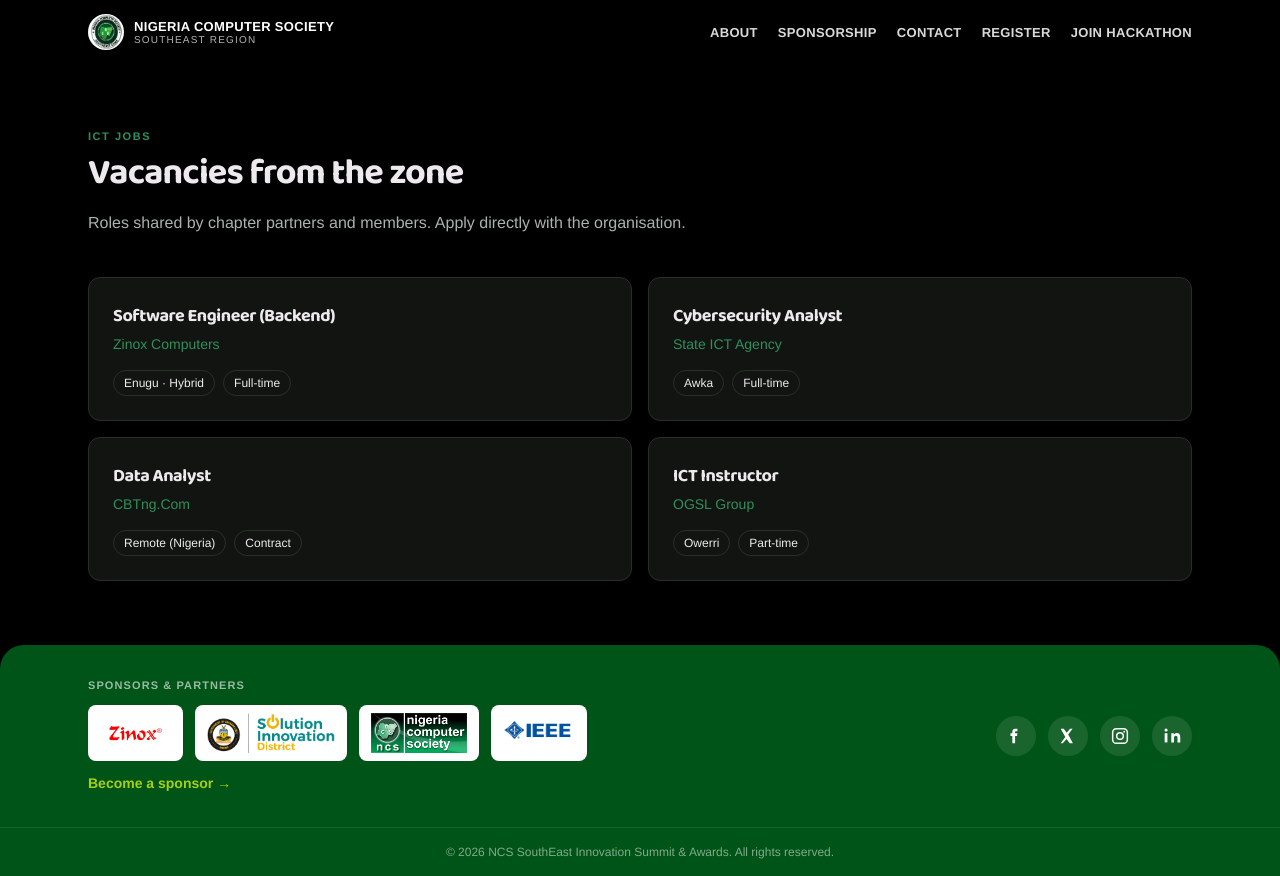
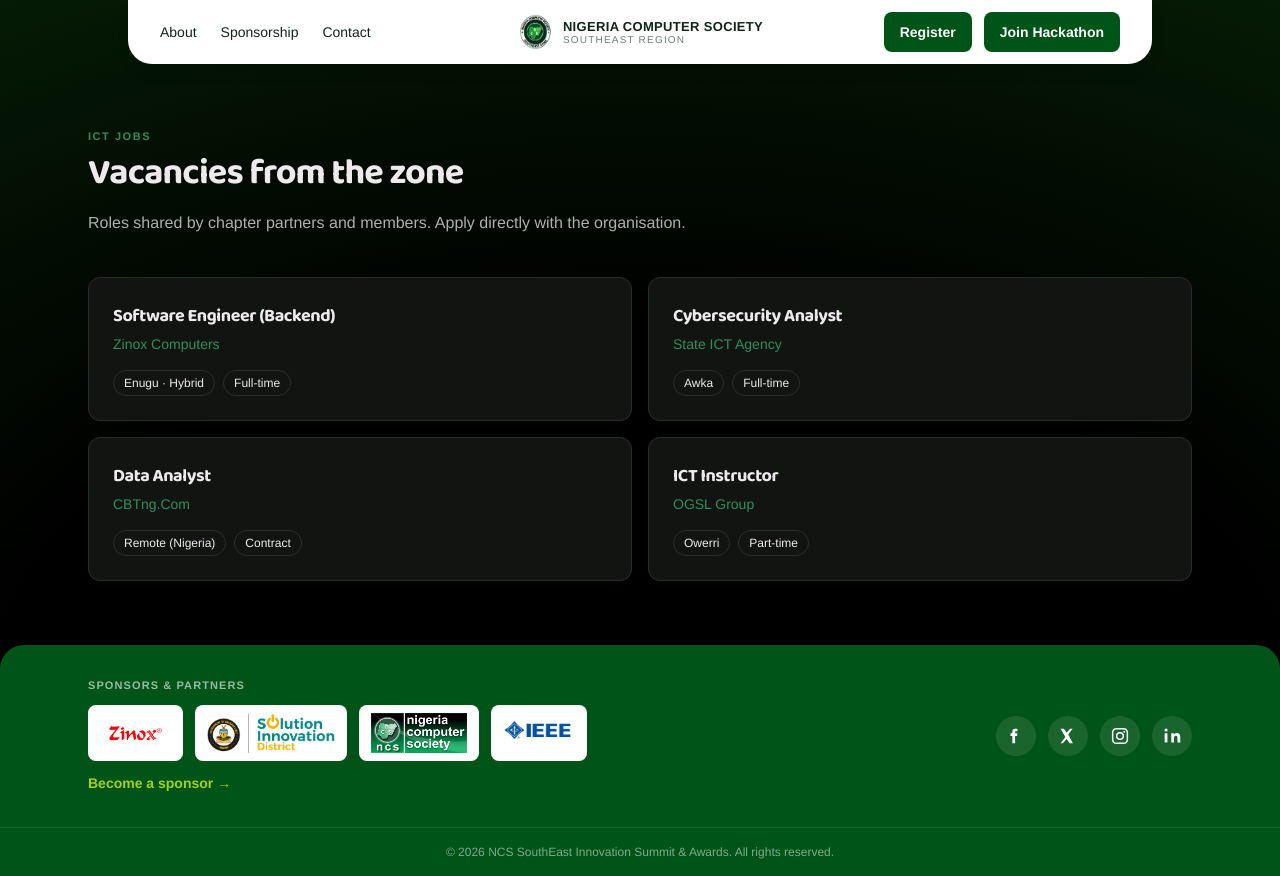
Before and after one commit to Gpcode233/upgraded-guacamole, a Next.js app: page /jobs in a window 1280 px wide. Built offline with nearby package versions, Linux system fonts and the light colour scheme.

Commit message:
new changes

```diff
--- a/app/chapters/[slug]/page.tsx
+++ b/app/chapters/[slug]/page.tsx
@@ -51,7 +51,7 @@
           <h2 className="text-sm font-semibold">Get involved</h2>
           <div className="mt-4 flex flex-col gap-3">
             <Link
-              href="/join"
+              href="/contact"
               className="rounded-lg bg-brand-deep px-4 py-2.5 text-center text-sm font-semibold text-white hover:opacity-90"
             >
               Join this chapter
--- a/app/components/carousel.tsx
+++ b/app/components/carousel.tsx
@@ -295,20 +295,46 @@
                 className="flex flex-col items-center gap-3"
               >
                 <span
-                  aria-hidden
-                  className="grid aspect-square w-full max-w-[9rem] place-items-center overflow-hidden rounded-full bg-white/15 text-white/60 ring-2 ring-white/30 backdrop-blur-md sm:max-w-[10.5rem]"
+                  aria-hidden={speaker.photo ? undefined : true}
+                  className="relative grid aspect-square w-full max-w-[9rem] place-items-center overflow-hidden rounded-full bg-white/15 text-white/60 ring-2 ring-white/30 backdrop-blur-md sm:max-w-[10.5rem]"
                 >
+                  {speaker.photo ? (
+                    <Image
+                      src={speaker.photo}
+                      alt={speaker.name}
+                      fill
+                      sizes="168px"
+                      className={
+                        speaker.photoFit === "contain"
+                          ? "bg-white object-contain p-2"
+                          : "object-cover object-top"
+                      }
+                    />
+                  ) : (
                     <svg viewBox="0 0 24 24" className="h-3/5 w-3/5" fill="currentColor">
                       <circle cx="12" cy="8.5" r="4" />
                       <path d="M4 21c0-4.4 3.6-7.5 8-7.5s8 3.1 8 7.5H4Z" />
                     </svg>
+                  )}
                 </span>
+                <div>
                   <p className="text-sm font-semibold leading-tight text-white sm:text-base">
                     {speaker.name}
                   </p>
+                  {speaker.note ? (
+                    <p className="mt-1 text-xs font-semibold uppercase tracking-wide text-accent">
+                      {speaker.note}
+                    </p>
+                  ) : null}
+                </div>
               </li>
             ))}
           </ul>
+        ) : null}
+        {slide.speakers?.find((speaker) => speaker.photoCredit) ? (
+          <p className="relative z-10 -mt-4 text-[10px] text-white/40">
+            {slide.speakers.find((speaker) => speaker.photoCredit)?.photoCredit}
+          </p>
         ) : null}
 
         <div className="relative z-10 flex flex-wrap items-center justify-center gap-x-5 gap-y-3">
--- a/app/components/logo.tsx
+++ b/app/components/logo.tsx
@@ -1,6 +1,13 @@
 import Image from "next/image";
 
-export function Logo({ className = "" }: { className?: string }) {
+export function Logo({
+  className = "",
+  tone = "light",
+}: {
+  className?: string;
+  tone?: "light" | "dark";
+}) {
+  const dark = tone === "dark";
   return (
     <span className={`flex items-center gap-2.5 ${className}`}>
       <Image
@@ -12,10 +19,18 @@
         priority
       />
       <span className="hidden flex-col leading-none sm:flex">
-        <span className="text-[13px] font-bold uppercase tracking-wide text-white">
+        <span
+          className={`text-[13px] font-bold uppercase tracking-wide ${
+            dark ? "text-[#10241a]" : "text-white"
+          }`}
+        >
           Nigeria Computer Society
         </span>
-        <span className="mt-0.5 text-[10px] font-medium uppercase tracking-[0.12em] text-white/70">
+        <span
+          className={`mt-0.5 text-[10px] font-medium uppercase tracking-[0.12em] ${
+            dark ? "text-[#10241a]/60" : "text-white/70"
+          }`}
+        >
           SouthEast Region
         </span>
       </span>
--- a/app/components/navbar.tsx
+++ b/app/components/navbar.tsx
@@ -9,9 +9,45 @@
   { href: "/about", label: "About" },
   { href: "/sponsorship", label: "Sponsorship" },
   { href: "/contact", label: "Contact" },
+];
+
+const actions: { href: string; label: string; external?: boolean }[] = [
   { href: "/register", label: "Register" },
-  { href: "/join", label: "Join Hackathon" },
+  {
+    href: "https://forms.gle/TWBUjnNynFT8KojN9",
+    label: "Join Hackathon",
+    external: true,
+  },
 ];
+
+const actionClass =
+  "inline-flex items-center justify-center rounded-lg bg-brand-deep px-4 py-2.5 text-sm font-semibold text-white transition-opacity hover:opacity-90";
+
+function ActionLink({
+  action,
+  className,
+}: {
+  action: { href: string; label: string; external?: boolean };
+  className: string;
+}) {
+  if (action.external) {
+    return (
+      <a
+        href={action.href}
+        target="_blank"
+        rel="noreferrer noopener"
+        className={className}
+      >
+        {action.label}
+      </a>
+    );
+  }
+  return (
+    <Link href={action.href} className={className}>
+      {action.label}
+    </Link>
+  );
+}
 
 export function Navbar() {
   const pathname = usePathname();
@@ -36,30 +72,39 @@
 
   return (
     <header
-      className={`z-50 bg-transparent ${
-        isHome ? "fixed inset-x-0 top-0" : "sticky top-0 bg-brand"
+      className={`z-50 px-2 sm:px-4 ${
+        isHome ? "fixed inset-x-0 top-0" : "sticky top-0"
       }`}
     >
+      <div className="mx-auto w-full max-w-5xl rounded-b-3xl bg-white text-[#10241a] shadow-lg">
         <nav
           aria-label="Main"
-        className="mx-auto flex h-16 w-full max-w-6xl items-center justify-between gap-4 px-4 sm:px-6"
+          className="flex h-16 items-center justify-between gap-4 px-4 sm:px-8 lg:grid lg:grid-cols-[1fr_auto_1fr]"
         >
-        <Link href="/" aria-label="Home" className="shrink-0">
-          <Logo />
-        </Link>
-
-        <ul className="hidden items-center gap-5 lg:flex">
+          <ul className="hidden items-center gap-6 lg:flex">
             {links.map((link) => (
               <li key={link.href}>
                 <Link
                   href={link.href}
                   aria-current={isActive(link.href) ? "page" : undefined}
-                className={`text-[13px] font-semibold uppercase tracking-wide text-white/85 transition-colors hover:text-white ${
-                  isActive(link.href) ? "text-white" : ""
+                  className={`text-sm font-medium transition-colors hover:text-brand-deep ${
+                    isActive(link.href) ? "text-brand-deep" : ""
                   }`}
                 >
                   {link.label}
                 </Link>
+              </li>
+            ))}
+          </ul>
+
+          <Link href="/" aria-label="Home" className="shrink-0 lg:justify-self-center">
+            <Logo tone="dark" />
+          </Link>
+
+          <ul className="hidden items-center justify-end gap-3 lg:flex">
+            {actions.map((action) => (
+              <li key={action.href}>
+                <ActionLink action={action} className={actionClass} />
               </li>
             ))}
           </ul>
@@ -70,7 +115,7 @@
             aria-controls="mobile-menu"
             aria-label="Toggle menu"
             onClick={() => setOpen((value) => !value)}
-          className="grid h-9 w-9 place-items-center rounded-md text-white lg:hidden"
+            className="grid h-9 w-9 place-items-center rounded-md lg:hidden"
           >
             <svg aria-hidden viewBox="0 0 16 16" className="h-4 w-4">
               {open ? (
@@ -95,17 +140,15 @@
         {open ? (
           <div
             id="mobile-menu"
-          className={`border-t border-white/15 px-4 py-2 lg:hidden ${
-            isHome ? "bg-black/70 backdrop-blur-sm" : "bg-brand"
-          }`}
+            className="border-t border-black/10 px-4 pb-4 pt-2 lg:hidden"
           >
             <ul className="flex flex-col">
               {links.map((link) => (
                 <li key={link.href}>
                   <Link
                     href={link.href}
-                  className={`block py-2.5 text-sm font-semibold uppercase tracking-wide text-white/85 ${
-                    isActive(link.href) ? "text-white" : ""
+                    className={`block py-2.5 text-sm font-medium ${
+                      isActive(link.href) ? "text-brand-deep" : ""
                     }`}
                   >
                     {link.label}
@@ -113,8 +156,19 @@
                 </li>
               ))}
             </ul>
+            <ul className="mt-2 grid gap-2">
+              {actions.map((action) => (
+                <li key={action.href}>
+                  <ActionLink
+                    action={action}
+                    className={`${actionClass} w-full`}
+                  />
+                </li>
+              ))}
+            </ul>
           </div>
         ) : null}
+      </div>
     </header>
   );
 }
--- a/app/globals.css
+++ b/app/globals.css
@@ -50,7 +50,9 @@
 }
 
 body {
-  background: var(--background);
+  background: radial-gradient(125% 125% at 50% 90%, #000000 40%, #072607 100%)
+    fixed;
+  background-color: var(--background);
   color: var(--foreground);
 }
 
--- a/app/join/page.tsx
+++ /dev/null
@@ -1,62 +0,0 @@
-import type { Metadata } from "next";
-import { Card, PageShell } from "../components/page-shell";
-import { contact } from "../lib/content";
-
-export const metadata: Metadata = {
-  title: "Join NCS",
-  description:
-    "Join the Nigeria Computer Society through the Greater SouthEast zone.",
-};
-
-const grades = [
-  {
-    name: "Student membership",
-    detail: "For undergraduates and polytechnic/college students in ICT-related programmes.",
-  },
-  {
-    name: "Professional membership",
-    detail: "For practising ICT professionals across the five chapters.",
-  },
-  {
-    name: "Corporate membership",
-    detail: "For organisations supporting the zone's programmes and events.",
-  },
-];
-
-export default function JoinPage() {
-  return (
-    <PageShell
-      eyebrow="Membership"
-      title="Join the Nigeria Computer Society"
-      intro="500 new members is the target for the zone by July 2026, across Abia, Anambra, Ebonyi, Enugu and Imo."
-    >
-      <div className="grid gap-4 sm:grid-cols-3">
-        {grades.map((grade) => (
-          <Card key={grade.name}>
-            <h2 className="font-semibold">{grade.name}</h2>
-            <p className="mt-2 text-sm leading-6 text-muted">{grade.detail}</p>
-          </Card>
-        ))}
-      </div>
-
-      <Card className="mt-8">
-        <h2 className="text-lg font-semibold tracking-tight">
-          How to sign up
-        </h2>
-        <ol className="mt-4 list-decimal space-y-2 pl-5 text-sm leading-6 text-muted">
-          <li>Complete the national NCS membership application.</li>
-          <li>Select the Greater SouthEast zone and your state chapter.</li>
-          <li>Pay the applicable membership dues.</li>
-          <li>Your chapter secretary confirms and welcomes you.</li>
-        </ol>
-        <p className="mt-5 text-sm">
-          Questions before signing up? Reach the zonal secretariat at{" "}
-          <a className="font-medium text-brand" href={`mailto:${contact.email}`}>
-            {contact.email}
-          </a>
-          .
-        </p>
-      </Card>
-    </PageShell>
-  );
-}
--- a/app/lib/content.ts
+++ b/app/lib/content.ts
@@ -20,7 +20,15 @@
     title: string;
   };
   facts?: { label: string; value: string }[];
-  speakers?: { name: string; role: string; topic: string }[];
+  speakers?: {
+    name: string;
+    role: string;
+    topic: string;
+    photo?: string;
+    photoFit?: "cover" | "contain";
+    note?: string;
+    photoCredit?: string;
+  }[];
 };
 
 export const slides: Slide[] = [
@@ -94,26 +102,34 @@
         name: "Chidiebere Ugwuegbulam",
         role: "Zonal Coordinator, NCS SouthEast",
         topic: "Opening keynote",
+        photo: "/images/team/chidiebere-ugwuegbulam.jpeg",
       },
       {
         name: "Dr. Ijeoma Emeagi",
         role: "Director of Education, NCS SouthEast",
         topic: "AI adoption in public education",
+        photo: "/images/team/ijeoma-emeagi.png",
       },
       {
         name: "Dr. Emmanuel Ololo",
         role: "Zonal Working Committee",
         topic: "Cybersecurity for state government systems",
+        photo: "/images/team/emmanuel-ololo.png",
       },
       {
         name: "IEEE Nigeria SouthEast",
         role: "Sub Section representative",
         topic: "Peer review and research standards",
+        photo: "/images/IEEE.jpg",
+        photoFit: "contain",
       },
       {
         name: "Gov. Charles Soludo",
         role: "Governor, Anambra State",
         topic: "Special guest",
+        photo: "/images/team/charles-soludo.jpg",
+        note: "Special Guest of Honor",
+        photoCredit: "Photo of Charles Soludo by Chinedueri, CC BY 4.0, via Wikimedia Commons",
       },
     ],
   },
```
Also changed, not shown: public/images/team/charles-soludo.jpg (added). Lines whose indentation alone changed are shown as unchanged.
